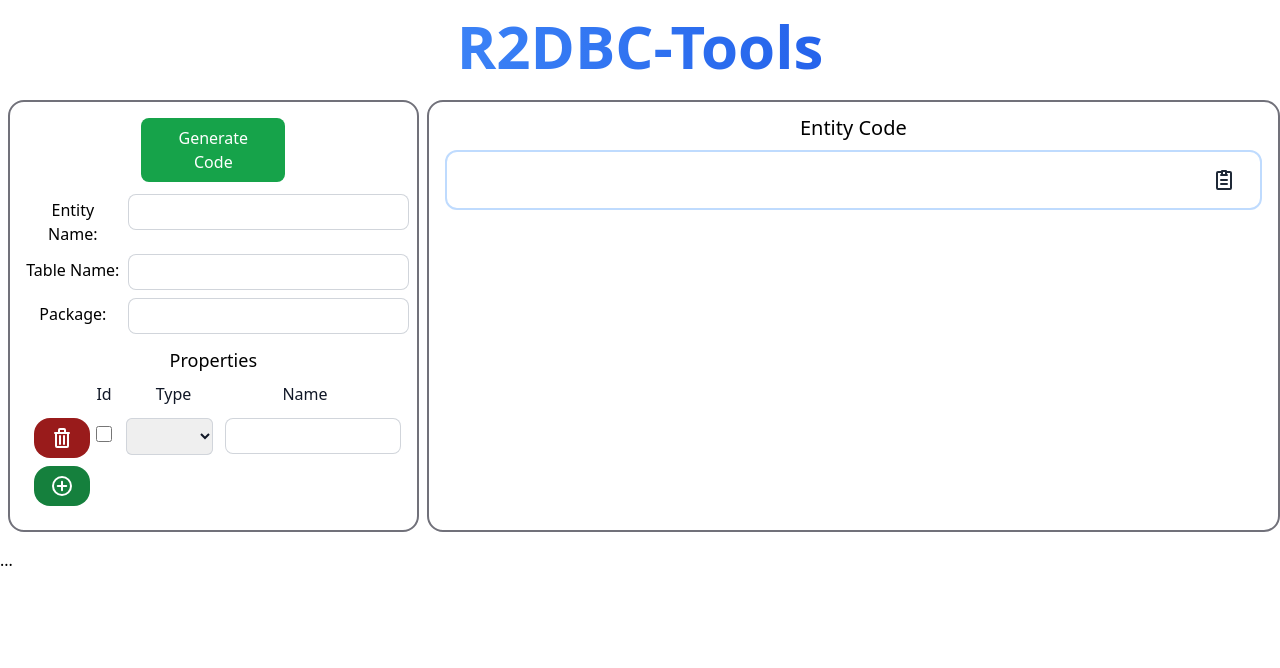
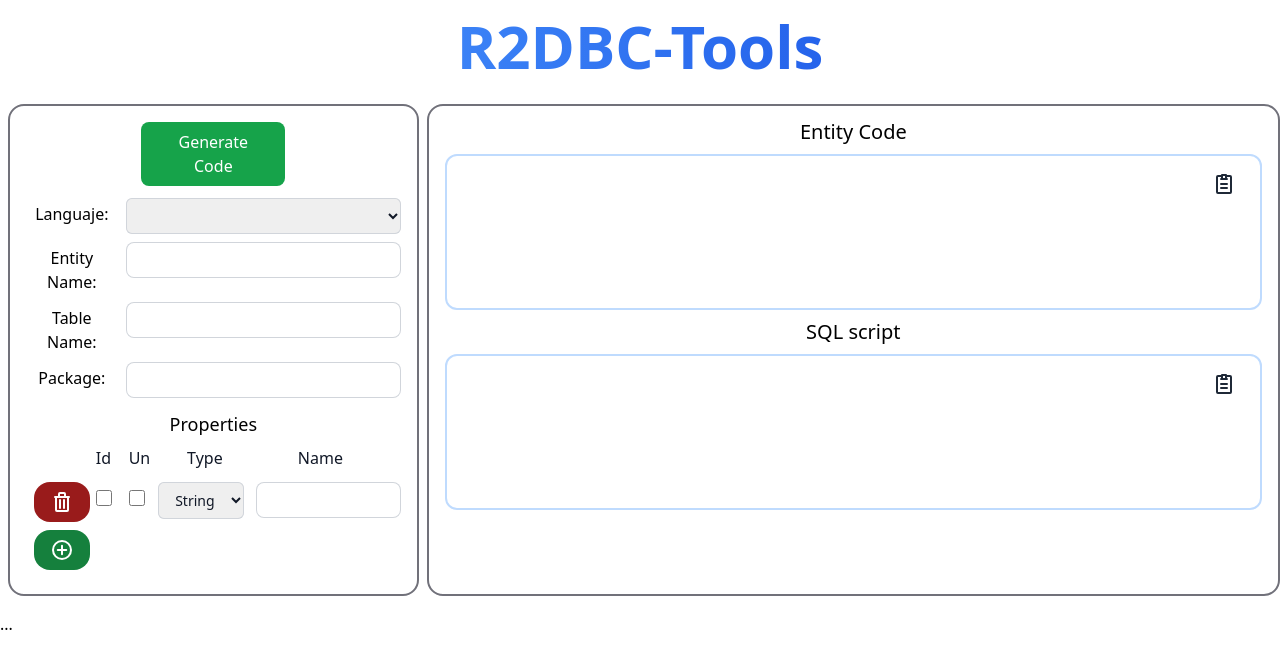
Before and after one commit to lunalobos/r2dbc-tools, a Vue app: page / in a window 1280 px wide. Shown: the top 668 px of the page. Built offline with nearby package versions, Linux system fonts and the light colour scheme.

Commit message:
SQL script

```diff
--- a/src/App.vue
+++ b/src/App.vue
@@ -1,13 +1,16 @@
 <script setup>
 import Params from './components/Params.vue';
-import EntityCode from './components/EntityCode.vue';
+import Code from './components/Code.vue';
 import EntityHeader from './components/EntityHeader.vue';
+
 import { usePropertiesStore } from './stores/properties';
 import { useEntityStore } from './stores/entity';
 import { JavaEntity } from './scripts/codeTypes';
 import { ref } from 'vue';
+import { toSql } from './scripts/sql';
 
 const code = ref('');
+const sql = ref('');
 const propertiesStore = usePropertiesStore();
 const entityStore = useEntityStore();
 
@@ -18,13 +21,14 @@ function createCode(){
   const packageName = entityStore.packageName;
   const entity = new JavaEntity(entityName, properties, tableName, packageName);
   code.value = entity.toString();
+  sql.value = toSql(entity).toString();
 }
 
 </script>
 
 <template>
   <div class="container mx-auto">
-    <div class="flex flex-row flex-wrap py-4">
+    <div class="flex flex-row md:flex-row sm:flex-col flex-wrap py-4">
       <div class="w-full content-center items-center text-center mb-2">
         <h1 class="mb-4 text-3xl font-extrabold text-gray-900 dark:text-white md:text-5xl lg:text-6xl">
           <span class="text-transparent bg-clip-text bg-gradient-to-r to-blue-600 from-blue-500">
@@ -32,7 +36,7 @@ function createCode(){
           </span>
         </h1>
       </div>
-      <aside class="w-full sm:w-1/3 md:w-1/3 px-2">
+      <aside class="sm:mt-1 sm:w-full md:w-1/3 w-1/3 px-2">
         <div class="sticky top-0 p-4 w-full border-2 border-zinc-500 rounded-2xl">
           <div class="tems-center content-center text-center mb-3 w-full">
             <button class="bg-green-600 hover:bg-green-700 text-white font-medium py-2 px-4 rounded-lg w-36"
@@ -43,8 +47,12 @@ function createCode(){
           <Params />
         </div>
       </aside>
-      <main role="main" class="w-full sm:w-2/3 md:w-2/3 pt-1 px-2 border-2 border-zinc-500 rounded-2xl">
-        <EntityCode :code="code"/>
+      <main role="main" class="sm:mt-1 w-2/3 flex sm:w-full md:w-2/3 pt-1 px-2 border-2 border-zinc-500 rounded-2xl">
+        <div class=" sm:h-max h-max  w-full">
+          <Code :code="code" title="Entity Code" languaje="Java"/>
+          <Code :code="sql" title="SQL script" languaje="sql"/>
+        </div>
+
       </main>
     </div>
   </div>
@@ -52,3 +60,11 @@ function createCode(){
     ...
   </footer>
 </template>
+
+<style scoped>
+
+.custom-height {
+  height: 75vh;
+}
+
+</style>
--- a/src/assets/styles.css
+++ b/src/assets/styles.css
@@ -1,3 +1,24 @@
 @tailwind base;
 @tailwind components;
 @tailwind utilities;
+
+/* width */
+::-webkit-scrollbar {
+    width: 10px;
+}
+
+/* Track */
+::-webkit-scrollbar-track {
+    background: #f1f1f1;
+}
+
+/* Handle */
+::-webkit-scrollbar-thumb {
+    background: #888;
+    border-radius: 5px;
+}
+
+/* Handle on hover */
+::-webkit-scrollbar-thumb:hover {
+    background: #555;
+}
--- a/src/components/EntityCode.vue
+++ b/src/components/Code.vue
@@ -1,7 +1,7 @@
 <template>
     <div class="m-2 text-center">
         <h4 class="font-medium text-xl">
-        Entity Code
+        {{title}}
         </h4>
     </div>
 
@@ -18,31 +18,48 @@
                     <path fill-rule="evenodd" d="M2 12C2 6.477 6.477 2 12 2s10 4.477 10 10-4.477 10-10 10S2 17.523 2 12Zm13.707-1.293a1 1 0 0 0-1.414-1.414L11 12.586l-1.793-1.793a1 1 0 0 0-1.414 1.414l2.5 2.5a1 1 0 0 0 1.414 0l4-4Z" clip-rule="evenodd"/>
                 </svg>
             </div>
+        </div>
+        <pre>
+            <code>
+<TokenComponet v-for="token in tokenCode" :token="token" />
+            </code>
+        </pre>
 
-        </div>
-
-
-        <TokenComponet v-for="token in tokenCode" :token="token" />
     </div>
 </template>
 
 <script setup>
 import { tokens } from '@/scripts/format';
-import { computed } from 'vue';
+import { ref, computed } from 'vue';
 import TokenComponet from './TokenComponent.vue';
-import { ref } from 'vue';
+import { java } from '@/scripts/javaFormat';
+import { sql } from '@/scripts/sql';
+const props = defineProps({
+    code: String,
+    title: String,
+    languaje: String
+});
 
-const props = defineProps({
-    code: String
+const languaje = computed(() => {
+    switch(props.languaje.toLowerCase()){
+        case 'java':
+            return java;
+        case 'sql':
+            return sql;
+        default:
+            return java;
+    }
 });
+
+const title = computed(() => props.title);
 
 const code = computed(() => {
     return props.code;
-})
+});
 
 const tokenCode = computed(() => {
-    return tokens(code.value);
-})
+    return tokens(code.value, languaje.value);
+});
 
 const clip = ref(false);
 
--- a/src/components/EntityHeader.vue
+++ b/src/components/EntityHeader.vue
@@ -1,9 +1,22 @@
 <template>
+    <div class="flex flex-row mb-2">
+        <div class="w-1/4 mt-1 text-center">
+            <label class="font-medium">Languaje:</label>
+        </div>
+        <div class="w-3/4 ml-2">
+            <select class="block w-full h-9 rounded-md border-0 text-gray-900 ring-1
+                ring-inset ring-gray-300 sm:leading-6 text-center" v-model="languaje">
+                <option>
+                    Java
+                </option>
+            </select>
+        </div>
+    </div>
     <div class="flex flex-row mb-2">
         <div class="w-1/4 mt-1 text-center">
             <label class="font-medium">Entity Name:</label>
         </div>
-        <div class="w-3/4">
+        <div class="w-3/4 mr-2">
             <input type="text" class="block h-9 w-full rounded-lg border-0 ml-2 text-gray-900
             ring-1 ring-inset ring-gray-300 sm:text-sm sm:leading-6 text-center"
             v-model="entityName"/>
@@ -13,7 +26,7 @@
         <div class="w-1/4 mt-1 text-center">
             <label class="font-medium">Table Name:</label>
         </div>
-        <div class="w-3/4">
+        <div class="w-3/4 mr-2">
             <input type="text" class="block h-9 w-full rounded-lg border-0 ml-2 text-gray-900
             ring-1 ring-inset ring-gray-300 sm:text-sm sm:leading-6 text-center"
             v-model="tableName"/>
@@ -23,7 +36,7 @@
         <div class="w-1/4 mt-1 text-center">
             <label class="font-medium">Package:</label>
         </div>
-        <div class="w-3/4">
+        <div class="w-3/4 mr-2">
             <input type="text" class="block h-9 w-full rounded-lg border-0 ml-2 text-gray-900
             ring-1 ring-inset ring-gray-300 sm:text-sm sm:leading-6 text-center"
             v-model="packageName"/>
@@ -44,6 +57,7 @@ import { useEntityStore } from '@/stores/entity';
 const entityName = ref('');
 const tableName = ref('');
 const packageName = ref('');
+const languaje = ref('');
 const entityStore = useEntityStore();
 
 watch(entityName, () => {
--- a/src/components/Params.vue
+++ b/src/components/Params.vue
@@ -8,11 +8,14 @@
             <div class="w-1/12 ml-1">
                 <label class="block leading-6 text-gray-900 font-medium mb-1">Id</label>
             </div>
+            <div class="w-1/12 ml-1">
+                <label class="block leading-6 text-gray-900 font-medium mb-1">Un</label>
+            </div>
             <div class="w-1/4 text-center ml-1">
                 <label class="block leading-6 text-gray-900 font-medium mb-1">Type</label>
             </div>
 
-            <div class="w-1/2 text-center">
+            <div class="w-5/12 text-center">
                 <label class="block leading-6 text-gray-900 font-medium mb-1">Name</label>
             </div>
         </div>
@@ -29,9 +32,14 @@
                 </button>
             </div>
             <div class="w-1/12 items-center align-middle ml-1">
-                <input type="checkbox" class="w-4 h-4 text-blue-600 bg-gray-100 border-gray-300 rounded
+                <input type="checkbox" class="mt-2 w-4 h-4 text-blue-600 bg-gray-100 border-gray-300 rounded
                  focus:ring-blue-500 dark:focus:ring-blue-600 dark:ring-offset-gray-800 focus:ring-2
-                 dark:bg-gray-700 dark:border-gray-600 mt-2 " v-model="inputProperty.id">
+                  dark:bg-gray-700 dark:border-gray-600" v-model="inputProperty.id">
+            </div>
+            <div class="w-1/12 items-center align-middle ml-1">
+                <input type="checkbox" class="mt-2 w-4 h-4 text-blue-600 bg-gray-100 border-gray-300 rounded
+                 focus:ring-blue-500 dark:focus:ring-blue-600 dark:ring-offset-gray-800 focus:ring-2
+                  dark:bg-gray-700 dark:border-gray-600 " :disabled="inputProperty.id" v-model="inputProperty.unique">
             </div>
             <div class="w-1/4 text-center">
 
@@ -43,7 +51,7 @@
                 </select>
             </div>
 
-            <div class="w-1/2 text-center ml-1">
+            <div class="w-5/12 text-center ml-1">
                 <input type="text" class="block h-9 w-full rounded-lg border-0 ml-2 text-gray-900
                     ring-1 ring-inset ring-gray-300 sm:text-sm sm:leading-6 text-center" v-model="inputProperty.name">
             </div>
@@ -52,7 +60,7 @@
             <div class="w-1/6">
                 <button type="button" class="bg-green-700 hover:bg-green-800 text-white
                 font-bold py-2 px-4 rounded-2xl delay-300 transition-all"
-                    @click="inputProperties.push({ internalId: uuidv6(), name: '', id: false, type: '' })">
+                    @click="inputProperties.push({ internalId: uuidv6(), name: '', id: false, type: 'String', unique: false })">
                     <svg class="w-6 h-6 text-white" aria-hidden="true"
                         xmlns="http://www.w3.org/2000/svg" width="24" height="24" fill="none" viewBox="0 0 24 24">
                         <path stroke="currentColor" stroke-linecap="round" stroke-linejoin="round" stroke-width="2"
@@ -79,7 +87,8 @@ const inputProperties = ref([{
     internalId: uuidv6(),
     name: '',
     id: false,
-    type: ''
+    type: 'String',
+    unique: false
 }]);
 
 function deteleProperty(internalId) {
@@ -89,9 +98,19 @@ function deteleProperty(internalId) {
 
 const properties = computed(() => {
     return inputProperties.value.map(e => {
-        const annotation = e.id ? new JavaAnnotation("Id") : new JavaAnnotation("none");
+        const idAnnotation = e.id ? new JavaAnnotation("Id") : new JavaAnnotation("none");
+        const annotations = [ ];
+        if(e.id){
+            annotations.push(new JavaAnnotation("Id"))
+        }
+        if(e.unique && !e.id){
+            annotations.push(new JavaAnnotation("Column", "unique = true"));
+        }
+        if(!e.id && !e.unique){
+            annotations.push(new JavaAnnotation("none"));
+        }
         const type = types.find(t => t.name === e.type);
-        return new JavaProperty(e.name, type, [annotation]);
+        return new JavaProperty(e.name, type, annotations);
     });
 })
 
--- a/src/components/TokenComponent.vue
+++ b/src/components/TokenComponent.vue
@@ -1,5 +1,6 @@
 <template>
-    <code :class="tokenStyle" lang="java"><span v-for="i in indentation" style="color:white;">{{tabulation}}</span>{{text}}<br v-if="nextLine"></code>
+    <span v-for="i in indentation" style="color:white;">{{tabulation}}</span>
+    <span :class="tokenStyle" lang="java">{{text}}<br v-if="nextLine"></span>
 </template>
 
 <script setup>
@@ -17,7 +18,7 @@ const nextLine = computed(() => props.token.nextLine);
 const indentation = computed(() => props.token.indentation);
 const space = computed(() => props.token.space);
 const text = computed(() => {
-    let text = (space.value ? ' ' : '') + value.value;
+    let text = (space.value ? '\u00A0' : '') + value.value;
     return text;
 });
 const tokenStyle = computed(() => `${type.value}-code`);
--- a/src/scripts/codeTypes.js
+++ b/src/scripts/codeTypes.js
@@ -78,7 +78,7 @@ export class JavaAnnotation {
         if(this.value === undefined)
             return `@${this.name}\n`;
         else
-            return `@${this.name}("${this.value}")\n`;
+            return `@${this.name}(${this.value})\n`;
     }
 }
 
--- a/src/scripts/javaCode.js
+++ b/src/scripts/javaCode.js
@@ -1,4 +1,4 @@
-import { JavaAnnotation, JavaType } from "./codeTypes"
+import {  JavaType } from "./codeTypes"
 
 export const types = [
     new JavaType("String"),
--- /dev/null
+++ b/src/scripts/sql.js
@@ -0,0 +1,119 @@
+import { JavaProperty } from "./codeTypes";
+import { camelToSnakeCase } from "./util";
+import { JavaEntity } from "./codeTypes";
+import { Languaje } from "./formatTypes";
+
+/**
+ *
+ * @param {JavaEntity} javaEntity
+ * @return {string} the sql create table statement
+ */
+export function toSql(javaEntity){
+    const tableName = javaEntity.tableName;
+    const properties = javaEntity.properties;
+    return `
+CREATE TABLE IF NOT EXISTS ${tableName}
+(${properties.map(p => javaPropertyToSqlField(p).toString()).join(",\n\t")});
+    `;
+}
+
+const javaTypeMappings = {
+    String: "TEXT",
+    Integer: "INTEGER",
+    Long: "BIGINT",
+    Float: "REAL",
+    Double: "DOUBLE PRECISION",
+    Boolean: "BOOLEAN",
+    Short: "SMALLINT",
+    Byte: "SMALLINT",
+    Character: "CHAR(1)",
+    LocalDate: "DATE",
+    OffSetDateTime: "TIMESTAMP WITH TIME ZONE",
+    UUID: "UUID",
+    BigInteger: "NUMERIC",
+    BigDecimal: "NUMERIC",
+    ByteBuffer: "BYTEA",
+    int: "INTEGER",
+    long: "BIGINT",
+    float: "REAL",
+    double: "DOUBLE PRECISION",
+    boolean: "BOOLEAN",
+    short: "SMALLINT",
+    byte: "SMALLINT",
+    char: "CHAR(1)",
+};
+
+/**
+ *
+ * @param {string} javaType
+ * @returns {string} the sql type
+ */
+function javaTypeToSql(javaType) {
+    return javaTypeMappings[javaType.name]
+}
+
+/**
+ *
+ * @param {JavaProperty} property
+ * @returns {SQLField} the equivalent sql field
+ */
+function javaPropertyToSqlField(property) {
+    const id = property.annotations.some(a => a.name === 'Id');
+    const unique = property.annotations.some(a => a.name === 'Column' && a.value === 'unique = true');
+    return new SQLField(property.name, property.type, id, unique);
+}
+
+class SQLField{
+
+    /**
+     *
+     * @param {string} name
+     * @param {string} type
+     * @param {boolean} id
+     * @param {boolean} unique
+     */
+    constructor(name, type, id = false, unique = false){
+        this.name = camelToSnakeCase(name);
+        this.type = javaTypeToSql(type);
+        this.id = id;
+        this.unique = unique;
+    }
+
+    /**
+     *
+     * @returns {string} a string representation of the field
+     */
+    toString(){
+        return `${this.name} ${this.type}${this.id ? ' PRIMARY KEY' : ''}${this.unique ? ' UNIQUE' : ''}`
+    }
+}
+
+const reservedSQL = [
+   /CREATE/,
+   /TABLE/,
+   /IF/,
+   /NOT/,
+   /EXISTS/,
+   /PRIMARY/,
+   /KEY/,
+   /UNIQUE/
+];
+
+const typesSQL = [
+
+];
+
+const functionsSQL = [
+
+];
+
+const annotationsSQL = [
+
+];
+
+const symbolsSQL = [
+
+];
+
+
+export const sql = new Languaje('SQL', reservedSQL, typesSQL, functionsSQL, annotationsSQL, symbolsSQL);
```
Also changed, not shown: src/scripts/format.js (+18 -5 lines), src/scripts/util.js (+16 -1 lines).
